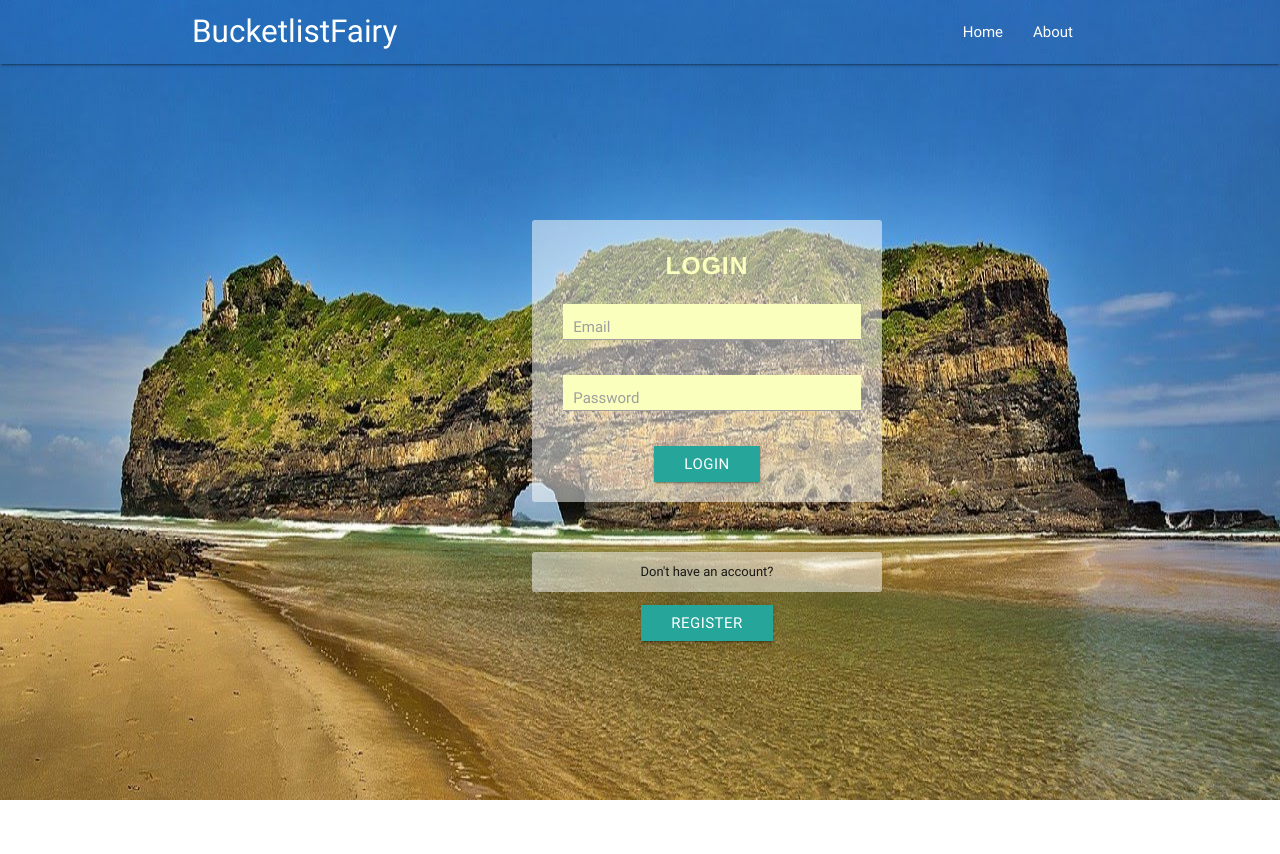
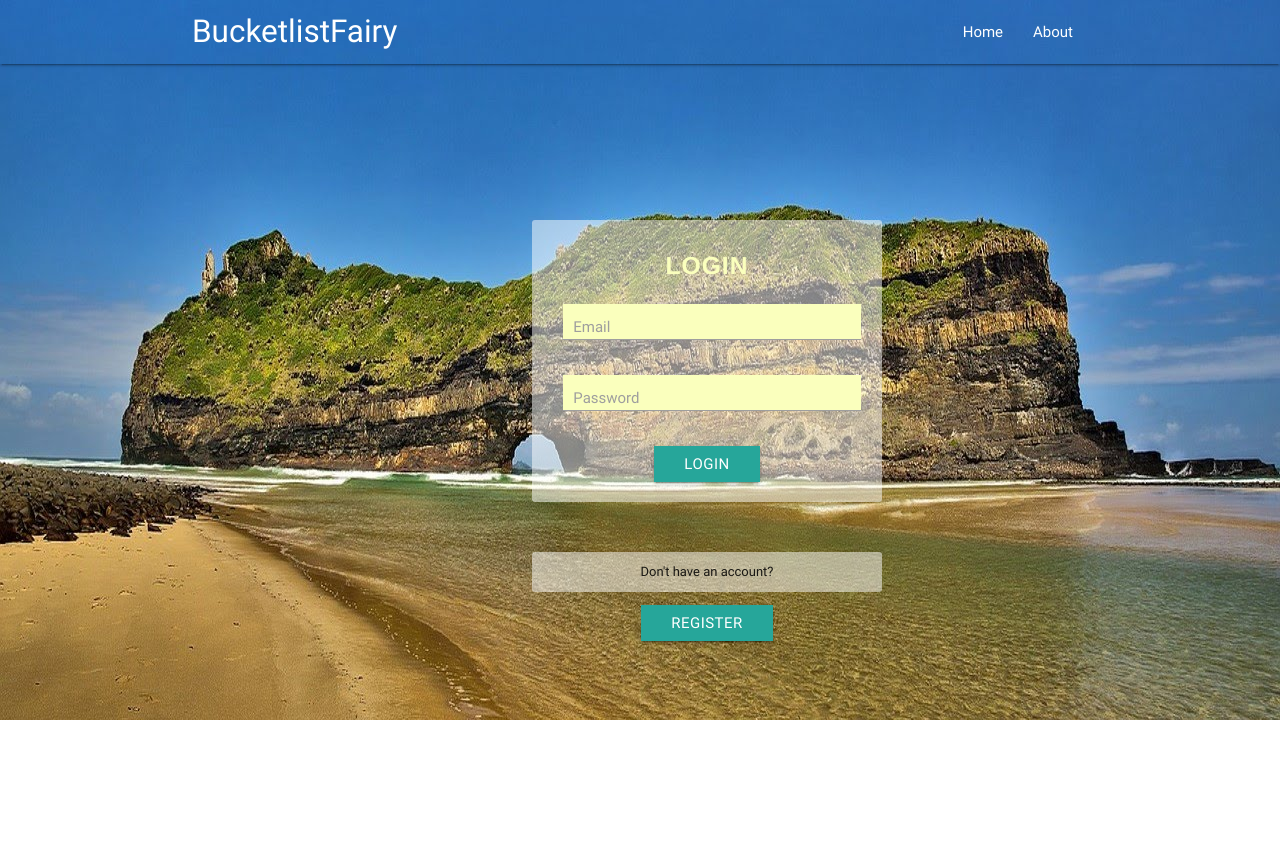
Before and after one commit to devGenie/bucket_list, a Flask app: page / in a window 1280 px wide. Run offline with Flask 2, Linux system fonts and the light colour scheme.

Commit message:
Removed slideshow

```diff
--- a/app/templates/index.html
+++ b/app/templates/index.html
@@ -27,7 +27,7 @@
 		<div id="forms" class="row">
 			<div class="flipper">
 				<div id="loginForm_area">
-					<form class="col s12 translucent">
+					<form class="col s12 translucent" action="dashboard.html">
 						<h5 class="col s12 center">
 							Login
 						</h5>
@@ -57,7 +57,7 @@
 				</div>
 
 				<div id="registerForm_area">
-					<form class="col s12 translucent">
+					<form class="col s12 translucent" action="dashboard.html">
 						<h5 class="col s12 center">
 							Register
 						</h5>
@@ -104,20 +104,8 @@
 
 		</div>
 
-		<div class="carousel carousel-slider center">
-		    <div class="carousel-item genie-carousel-item" href="#one!">
-		      <img src="static/images/1.jpg"/>
-		    </div>
-
-		    <div class="carousel-item genie-carousel-item" href="#two!">
-		      <img src="static/images/2.jpg"/>
-		    </div>
-		    <div class="carousel-item genie-carousel-item" href="#three!">
-		      <img src="static/images/3.jpg"/>
-		    </div>
-		    <div class="carousel-item genie-carousel-item" href="#four!">
-		      <img src="static/images/1.jpg"/>
-		    </div>
+		<div class="bg_image">
+		      <img src="images/1.jpg"/>
 		 </div>
   </div>
 </div>
```
